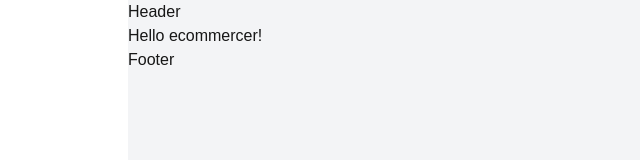
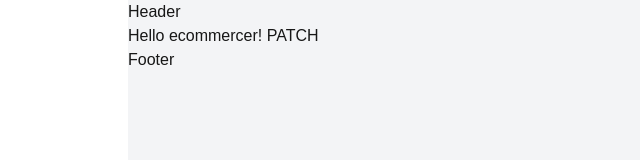
Before and after one commit to npranto/ecommercer, a Next.js app: page / in a window 1280 px wide. Shown: the top 160 px of the page, without its empty margins (0-640 px from the left). Built offline with nearby package versions, Linux system fonts and the light colour scheme.

Commit message:
testing patch update

```diff
--- a/src/app/page.js
+++ b/src/app/page.js
@@ -3,7 +3,7 @@ export default function Home() {
     <div className="flex flex-col min-h-screen max-w-screen-lg mx-auto bg-gray-100">
       <header className="header">Header</header>
       <main className="flex flex-col">
-        <h1>Hello ecommercer!</h1>
+        <h1>Hello ecommercer! PATCH</h1>
       </main>
       <footer className="flex flex-col">Footer</footer>
     </div>
```
